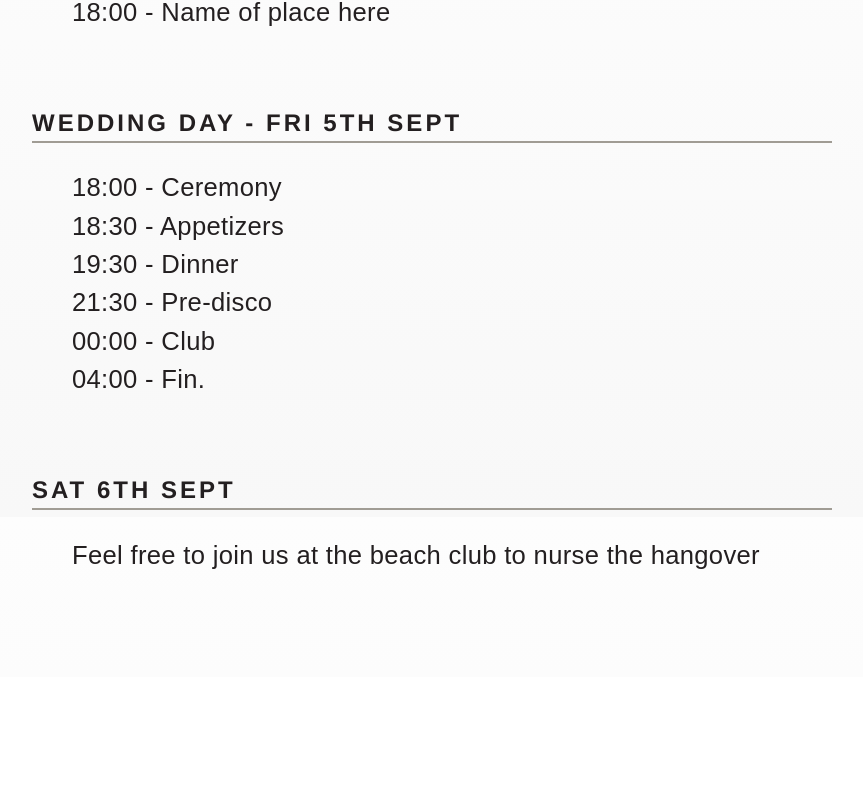
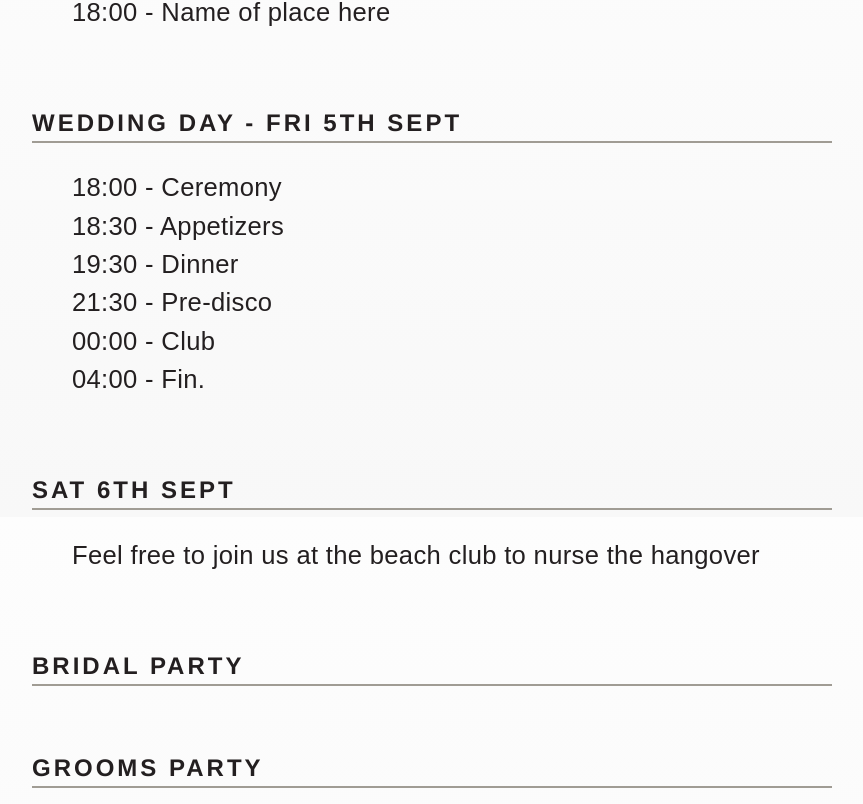
Before and after one commit to 11ac11/wedding-app, a Next.js app: page /itinerary in a window 1280 px wide. Shown: the part 283-1087 px from the top of the page, without its empty margins (208-1071 px from the left). Before the commit the page ends 960 px from the top, so only its background shows below. Built offline with nearby package versions, Linux system fonts and the light colour scheme; a web font is replaced by a local one.

Commit message:
blindly added bridesmaids and groomsmen

```diff
--- a/app/itinerary/page.jsx
+++ b/app/itinerary/page.jsx
@@ -1,4 +1,56 @@
+import React from "react"
+import styled from "styled-components"
+
+const ChipContainer = styled.div`
+  background-color: var(--gold);
+
+  h3 {
+
+  };
+
+  p {
+
+  };
+`
+
+const PersonChip = ({ name, duty }) => {
+  return (
+    <ChipContainer>
+      <h3>{name}</h3>
+      <p>{duty}</p>
+    </ChipContainer>
+  )
+}
+
 export default async function Itinerary() {
+
+  const bridesmaids = [
+    'Ameera Najwa',
+    'Angel Elliot',
+    'Georgia Hollis',
+    'Geraldine Kealy',
+    'Anna-May Jones'
+  ]
+
+  const groomsmen = [
+    'Andrew Speak',
+    'Alistair Hobson',
+    'Samuel Rodd',
+    'Christian Newmann',
+    'Joseph Bailey'
+  ]
+
+  const renderBridesmaids = () => {
+    bridesmaids.forEach((bridesmaid) => {
+      <PersonChip name={bridesmaid} duty={'Bridesmaid'} />
+    })
+  }
+
+  const renderGroomsmen = () => {
+    groomsmen.forEach((groomsman) => {
+      <PersonChip name={groomsman} duty={'Groomsman'} />
+    })
+  }
 
   return (
     <main className="relative flex min-h-screen flex-col items-center justify-center">
@@ -26,6 +78,16 @@ export default async function Itinerary() {
           <li>Feel free to join us at the beach club to nurse the hangover</li>
         </ul>
       </div>
+      <div className="info-section">
+        <h2 className="uppercase">Bridal party</h2>
+        <ChipContainer name={'Ameera Najwa'} duty={'Maid of Honour'} />
+        {renderBridesmaids()}
+      </div>
+      <div className="info-section">
+        <h2 className="uppercase">Grooms party</h2>
+        <ChipContainer name={'Ryan Keady'} duty={'Bestman'} />
+        {renderGroomsmen()}
+      </div>
     </main>
   )
 }
```
